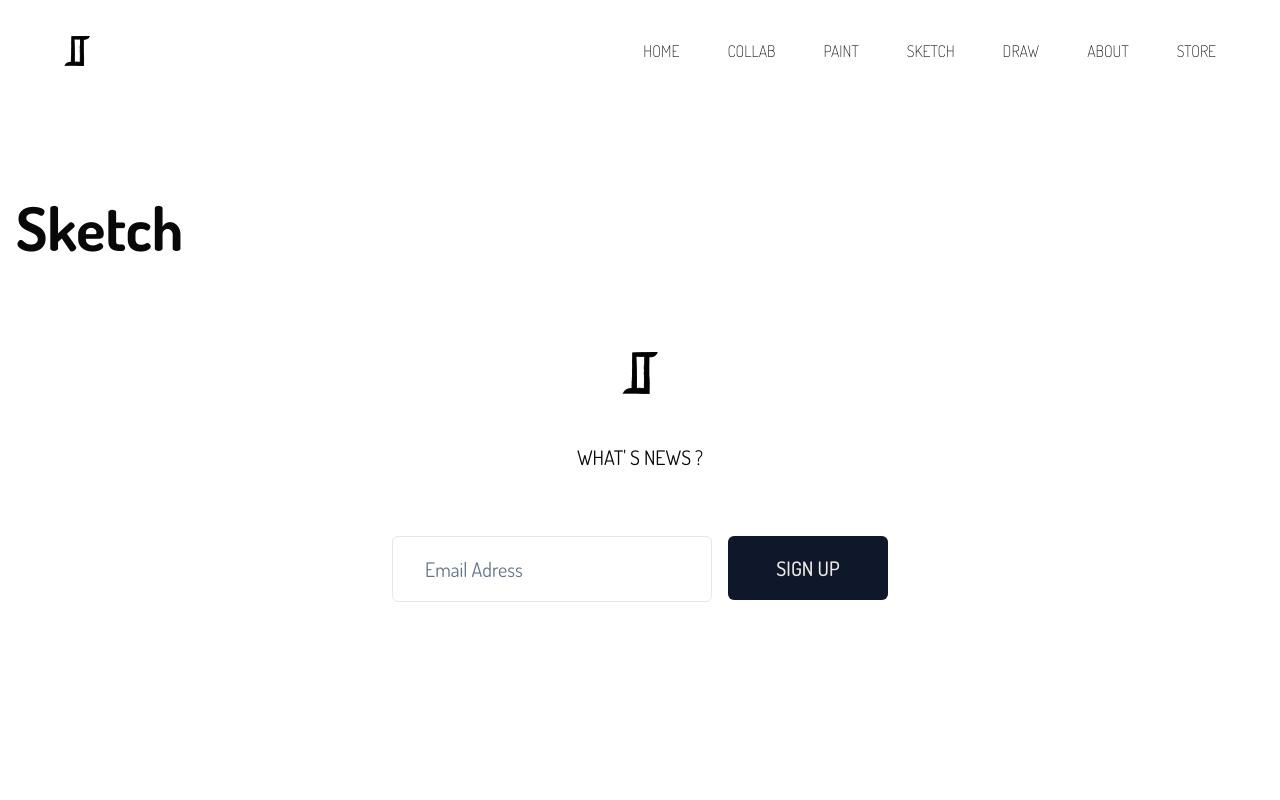
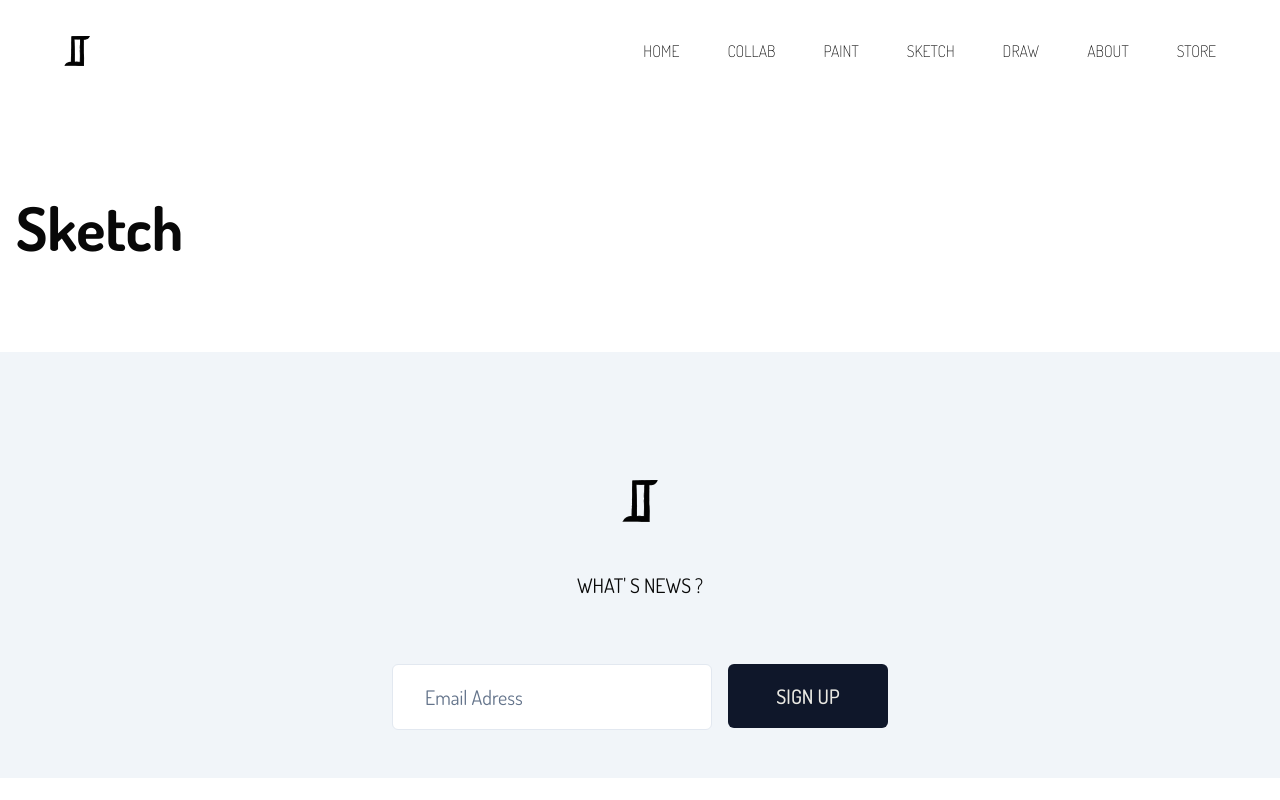
Before and after one commit to SebastienLaurentt/Sandamal, a Next.js app: page /sketch in a window 1280 px wide. Built offline with nearby package versions, Linux system fonts and the light colour scheme.

Commit message:
update css

```diff
--- a/components/Footer/Footer.tsx
+++ b/components/Footer/Footer.tsx
@@ -1,27 +1,26 @@
-import Image from 'next/image'
-import React from 'react'
-import { Button } from '../ui/button'
-import { Input } from '../ui/input'
+import Image from "next/image";
 import logoBlack from "../../public/images/logoBlack.svg";
+import { Button } from "../ui/button";
+import { Input } from "../ui/input";
 
 const Footer = () => {
   return (
-    <div className="m-8">
+    <div className="bg-slate-100 p-12">
       <div className="flex flex-col items-center lg:mt-20">
         <Image src={logoBlack} alt="logo" className="" />
-          <span className="uppercase lg:m-12 lg:text-[20px] mt-8">
+        <span className="mt-8 uppercase lg:m-12 lg:text-[20px]">
           What&apos; s News ?{" "}
         </span>
         <div className="flex flex-col md:flex-row md:gap-x-4">
           <Input
             placeholder="Email Adress"
-              className="w-40 lg:w-80 mt-4 lg:text-xl lg:p-8"
+            className="mt-4 w-40 lg:w-80 lg:p-8 lg:text-xl"
           />
-            <Button className="w-40 mt-4 lg:text-xl lg:p-8">SIGN UP</Button>
+          <Button className="mt-4 w-40 lg:p-8 lg:text-xl">SIGN UP</Button>
         </div>
       </div>
     </div>
-  )
-}
+  );
+};
 
-export default Footer
+export default Footer;
```
Lines whose indentation alone changed are shown as unchanged.
